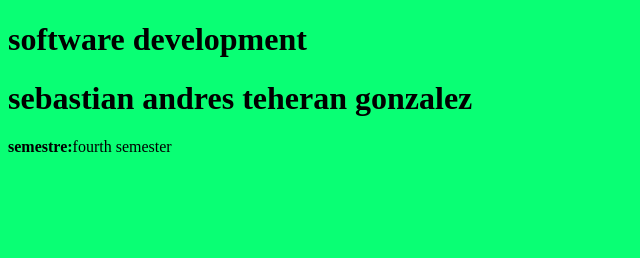
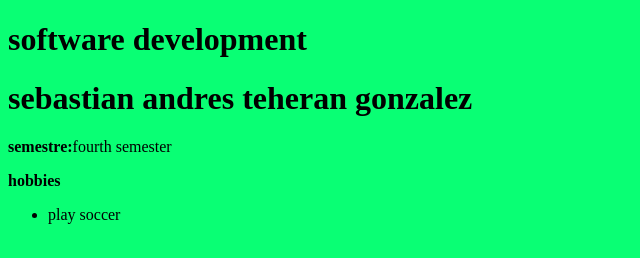
Before and after one commit to sebastian32102/software_development, a plain HTML site: page index.html in a window 1280 px wide. Shown: the whole page, without its empty margins (0-640 px from the left). Drawn offline with Linux system fonts and the light colour scheme.

Commit message:
create a hobbies list and add my first hobby

```diff
--- a/index.html
+++ b/index.html
@@ -14,5 +14,9 @@
     <h1>software development</h1>
     <h1>sebastian andres teheran gonzalez</h1>
     <p><strong>semestre:</strong>fourth semester</p>
+    <p><strong>hobbies</strong></p>
+    <ul>
+        <li>play soccer</li>
+    </ul>
 </body>
 </html>
```
